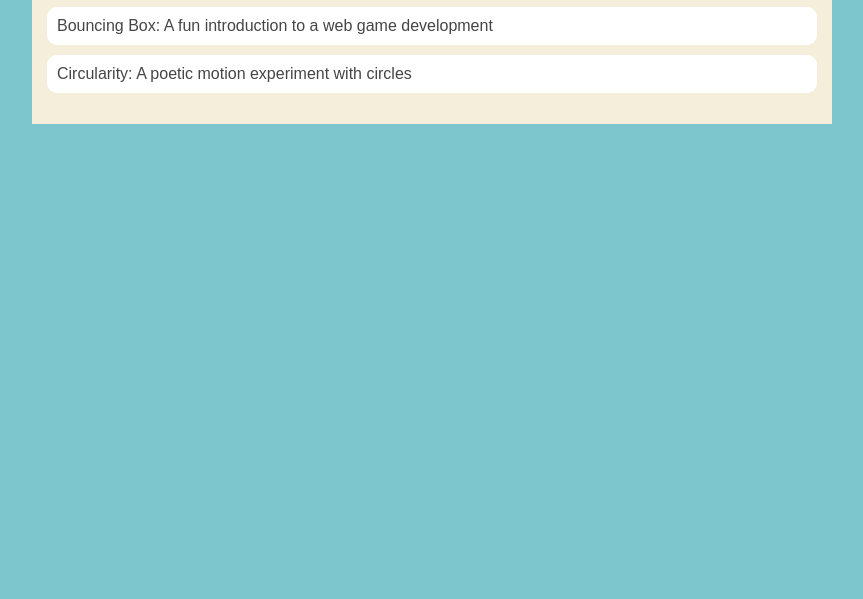
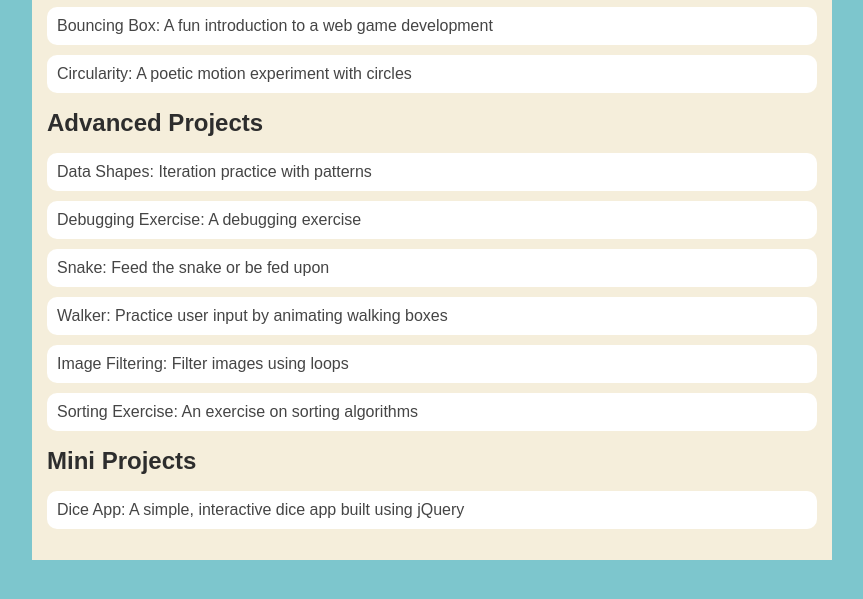
Before and after one commit to ManMar0816/ManMar0816.github.io, a plain HTML site: page portfolio.html in a window 1280 px wide. Shown: the part 195-794 px from the top of the page, without its empty margins (208-1071 px from the left). Drawn offline with Linux system fonts and the light colour scheme.

Commit message:
finish asd setup

```diff
--- a/portfolio.html
+++ b/portfolio.html
@@ -34,6 +34,18 @@
                             <a href="fsd-projects/circularity/">Circularity: A poetic motion experiment with circles</a>
                         </li>
                     </ul>
+                    <h2>Advanced Projects</h2>
+<ul id ="portfolio">
+    <li><a href="asd-projects/data-shapes"> Data Shapes: Iteration practice with patterns</a></li>
+    <li><a href="asd-projects/debugging-exercise"> Debugging Exercise: A debugging exercise</a></li>
+    <li><a href="asd-projects/snake">Snake: Feed the snake or be fed upon</a></li>
+    <li><a href="asd-projects/walker">Walker: Practice user input by animating walking boxes</a></li>
+    <li><a href="asd-projects/image-filtering">Image Filtering: Filter images using loops</a></li>
+    <li><a href="asd-projects/sorting">Sorting Exercise: An exercise on sorting algorithms</a></li>
+</ul>
+<h2>Mini Projects</h2>
+<ul id ="portfolio">
+    <li><a href="asd-projects/dice-app"> Dice App: A simple, interactive dice app built using jQuery</a></li>
                 </div>
             </main>
          </div>
```
